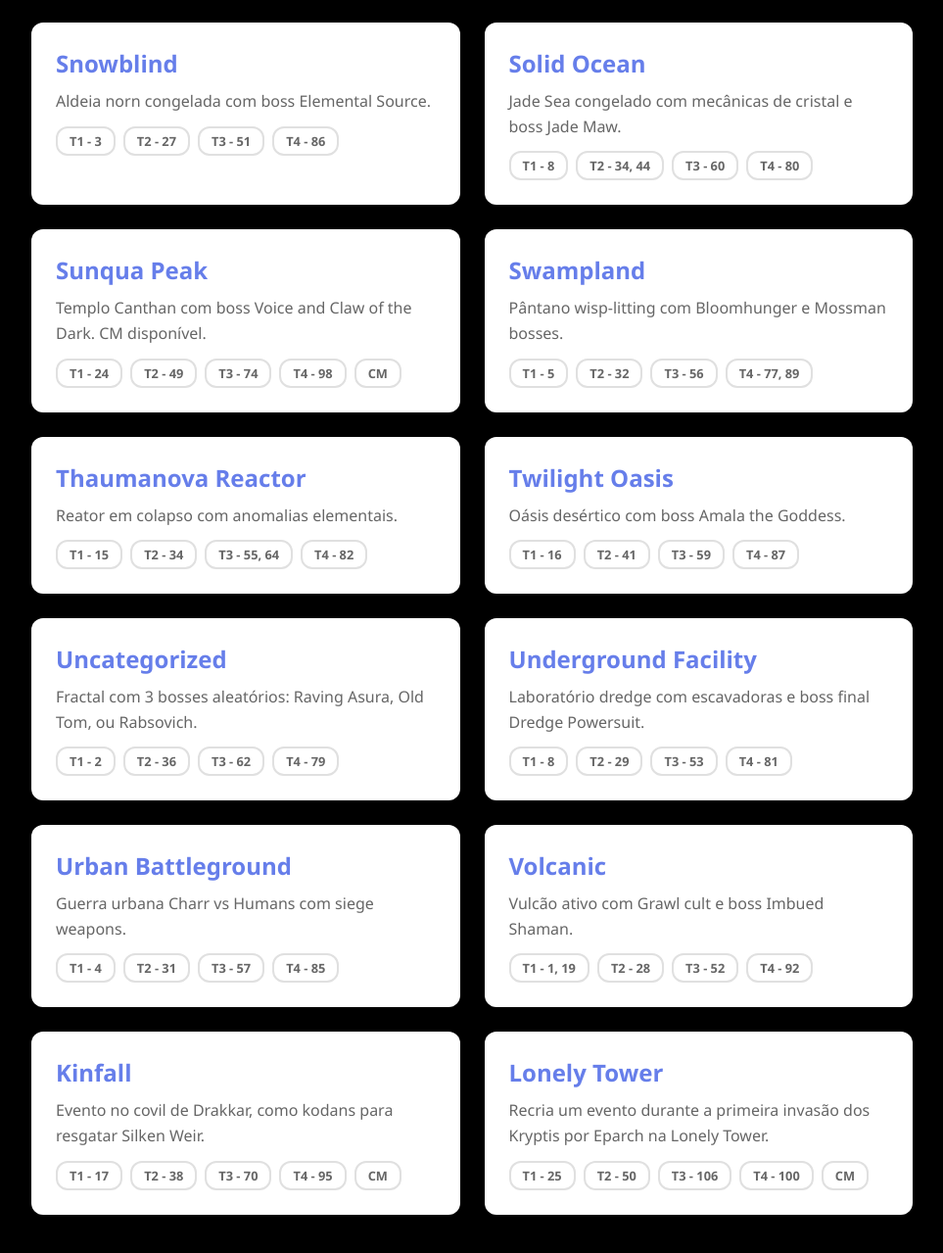
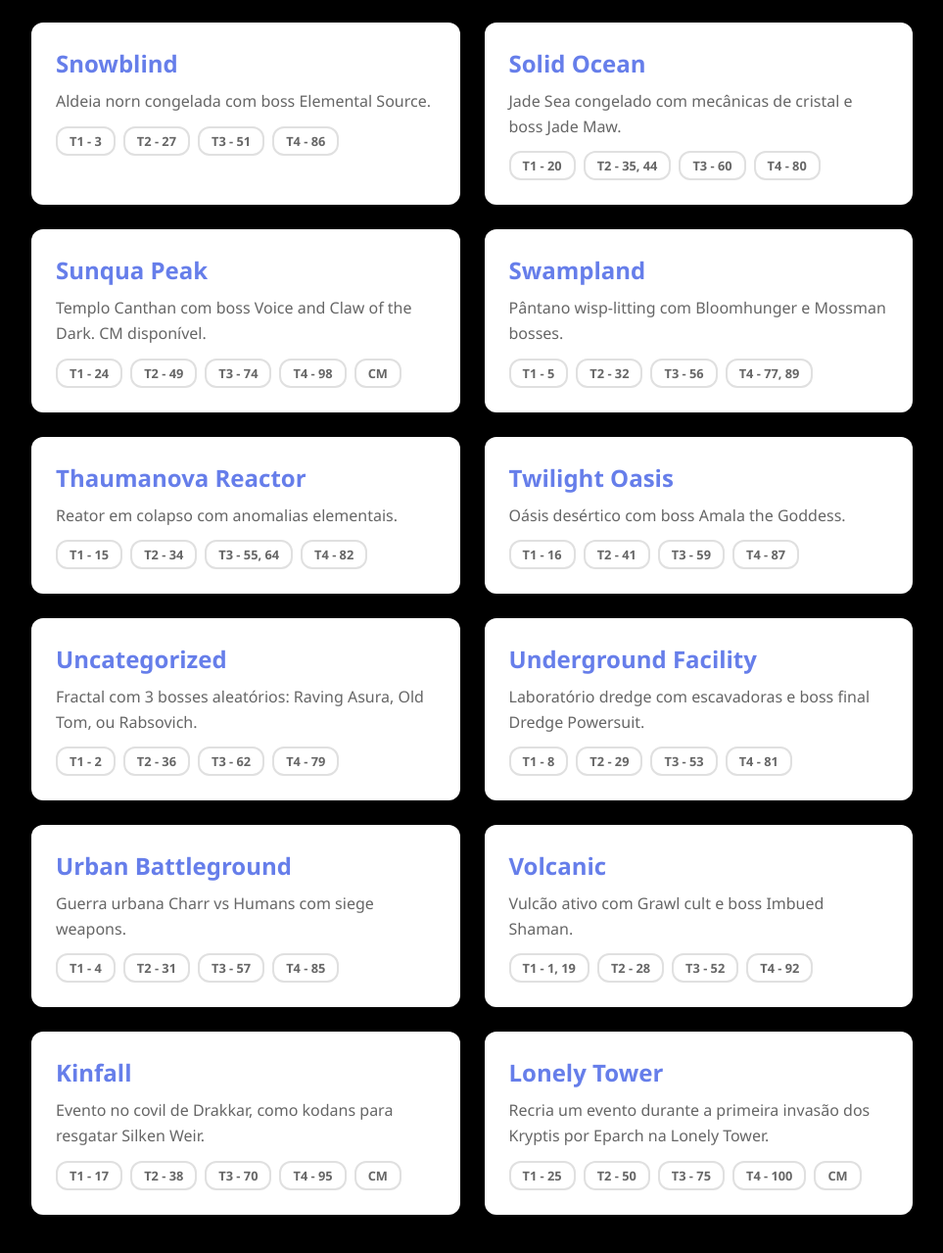
Before and after one commit to gripka/ngt-server, a plain HTML site: page fractals.html in a window 1280 px wide. Shown: the part 1449-2728 px from the top of the page at 98% size, without its empty margins (158-1121 px from the left). Drawn offline with Linux system fonts and the light colour scheme.

Commit message:
fractal numbers

```diff
--- a/fractals.html
+++ b/fractals.html
@@ -201,8 +201,8 @@
                 <h3 data-translate="fractal-solidocean">Solid Ocean</h3>
                 <p data-translate="fractal-solidocean-desc">Jade Sea congelado com mecânicas de cristal e boss Jade Maw.</p>
                 <div class="fractal-tiers">
-                    <span class="tier-badge t1" data-tier="t1">T1 - 8</span>
-                    <span class="tier-badge t2" data-tier="t2">T2 - 34, 44</span>
+                    <span class="tier-badge t1" data-tier="t1">T1 - 20</span>
+                    <span class="tier-badge t2" data-tier="t2">T2 - 35, 44</span>
                     <span class="tier-badge t3" data-tier="t3">T3 - 60</span>
                     <span class="tier-badge t4" data-tier="t4">T4 - 80</span>
                 </div>
@@ -325,7 +325,7 @@
                 <div class="fractal-tiers">
                     <span class="tier-badge t1" data-tier="t1">T1 - 25</span>
                     <span class="tier-badge t2" data-tier="t2">T2 - 50</span>
-                    <span class="tier-badge t3" data-tier="t3">T3 - 106</span>
+                    <span class="tier-badge t3" data-tier="t3">T3 - 75</span>
                     <span class="tier-badge t4" data-tier="t4">T4 - 100</span>
                     <span class="tier-badge cm" data-tier="cm">CM</span>
                 </div>
```
